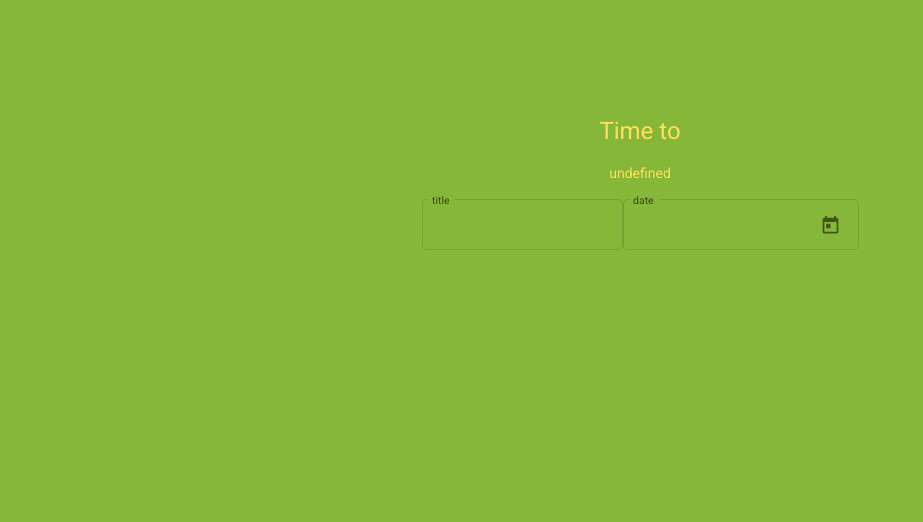
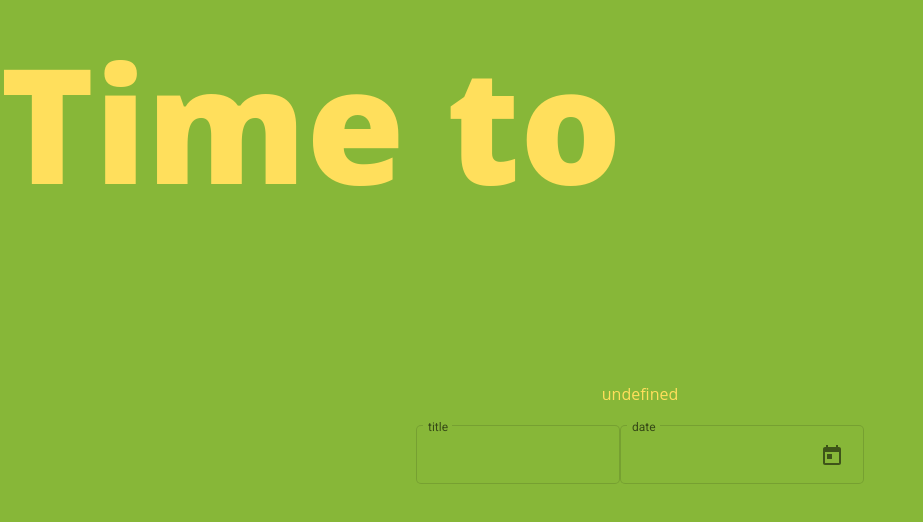
Before and after one commit to idsintehittapa/friendly-potato, an Angular app: page / in a window 1280 px wide. Shown: the part 206-728 px from the top of the page, without its empty margins (0-923 px from the left). Built offline with nearby package versions, Linux system fonts and the light colour scheme.

Commit message:
testing styling

```diff
--- a/src/app/app.component.css
+++ b/src/app/app.component.css
@@ -6,3 +6,10 @@
   width: 100vw;
   align-items: center;
 }
+
+.example-events {
+  width: 100vw;
+  display: inline-block;
+  white-space: nowrap;
+  overflow: hidden;
+}
--- a/src/app/app.component.html
+++ b/src/app/app.component.html
@@ -1,8 +1,9 @@
 <article class="content__wrapper">
-  <h1>Time to {{eventTitle}}</h1>
   <div class="example-events">
-    <p>{{ timeToEvent }}</p>
+    <h1>Time to {{eventTitle}}</h1>
   </div>
+
+  <p>{{ timeToEvent }}</p>
   <form #eventForm="ngForm">
     <mat-form-field class="example-full-width" appearance="outline" floatLabel="always">
       <mat-label>title</mat-label>
--- a/src/index.html
+++ b/src/index.html
@@ -1,5 +1,6 @@
 <!doctype html>
 <html lang="en">
+
 <head>
   <meta charset="utf-8">
   <title>AngularFriendlyPotato</title>
@@ -10,7 +11,10 @@
   <link href="https://fonts.googleapis.com/css2?family=Roboto:wght@300;400;500&display=swap" rel="stylesheet">
   <link href="https://fonts.googleapis.com/icon?family=Material+Icons" rel="stylesheet">
 </head>
-<body class="mat-typography">
+
+
+<body>
   <app-root></app-root>
 </body>
+
 </html>
--- a/src/styles.css
+++ b/src/styles.css
@@ -1,4 +1,25 @@
 @import '~@angular/material/prebuilt-themes/deeppurple-amber.css';
+
+
+* {
+  box-sizing: border-box;
+  text-decoration: none;
+  list-style-type: none;
+}
+
+:root {
+  --step--1: clamp(0.83rem, calc(0.82rem + 0.08vw), 0.88rem);
+  --step-0: clamp(1.00rem, calc(0.92rem + 0.39vw), 1.25rem);
+  --step-1: clamp(1.20rem, calc(1.02rem + 0.88vw), 1.77rem);
+  --step-2: clamp(1.44rem, calc(1.11rem + 1.65vw), 2.50rem);
+  --step-3: clamp(1.73rem, calc(1.17rem + 2.80vw), 3.53rem);
+  --step-4: clamp(2.07rem, calc(1.17rem + 4.54vw), 5.00rem);
+  --step-5: clamp(2.49rem, calc(1.07rem + 7.11vw), 7.07rem);
+  /* --step-6: clamp(2.99rem, calc(0.81rem + 10.88vw), 9.99rem);} */
+  --step-6: clamp(2.99rem, calc(1.81rem + 10.88vw), 9.99rem);
+}
+
+
 
 body {
   margin: 0 auto;
@@ -7,18 +28,21 @@ body {
   width: 100%;
   font-family: 'Open Sans';
   color: #FFDF5C;
+  min-height: 100vh;
+  text-rendering: optimizeSpeed;
+  line-height: 1.4;
+  -webkit-font-smoothing: antialiased;
+  -moz-osx-font-smoothing: grayscale;
 }
 
 h1 {
   font-weight: 800;
+  font-size: var(--step-6);
 }
 
 html,
 body {
-  height: 100%;
+  scroll-behavior: smooth;
+  text-size-adjust: none;
+  -webkit-text-size-adjust: none;
 }
-
-body {
-  margin: 0;
-  font-family: Roboto, "Helvetica Neue", sans-serif;
-}
```
